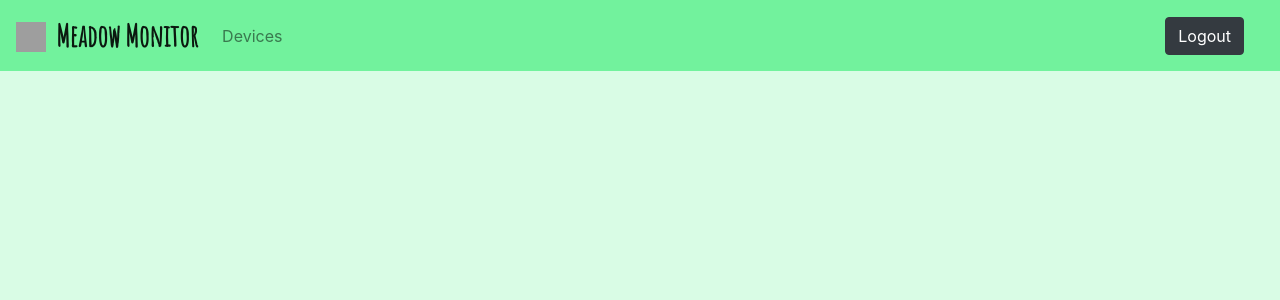
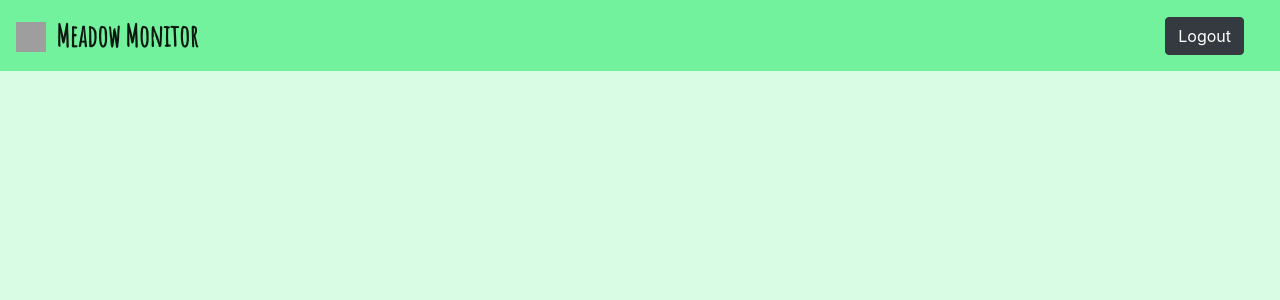
Before and after one commit to jackryan135/meadowmonitor, a PHP site: page /templates/header.php in a window 1280 px wide. Shown: the top 300 px of the page. Run offline with PHP 8.4, Linux system fonts and the light colour scheme; some libraries are stand-ins or nearby versions; grey boxes are pictures that could not be loaded.

Commit message:
got rid of devices button in navbar, logo now acts as link

```diff
--- a/public_html/templates/header.php
+++ b/public_html/templates/header.php
@@ -18,17 +18,7 @@
 <body>
   <nav class="navbar navbar-expand-lg navbar-light" style="background-color: #72f29d;">
     <a class="navbar-brand" href="userdevices.php" style="font-family: 'Amatic SC', cursive; font-size:30px; font-weight:bold;"><img class="navbar-icon" src="flower.png" width="40" height="30" alt="flower icon">Meadow Monitor</a>
-    <button class="navbar-toggler" type="button" data-toggle="collapse" data-target="#navbarNavDropdown" aria-controls="navbarNavDropdown" aria-expanded="false" aria-label="Toggle navigation">
-      <span class="navbar-toggler-icon"></span>
-    </button>
-    <div class="collapse navbar-collapse" id="navbarNavDropdown">
-      <ul class="navbar-nav">
-        <li class="nav-item">
-          <a class="nav-link" href="userdevices.php">Devices</a>
-        </li>
-      </ul>
-    </div>
-    <a class="btn btn-dark" style="margin-right: 20px;" href="logout.php">Logout</a>
+    <a class="btn btn-dark" style="margin-right: 20px; margin-left: auto;" href="logout.php">Logout</a>
   </nav>
 </body>
 
```
